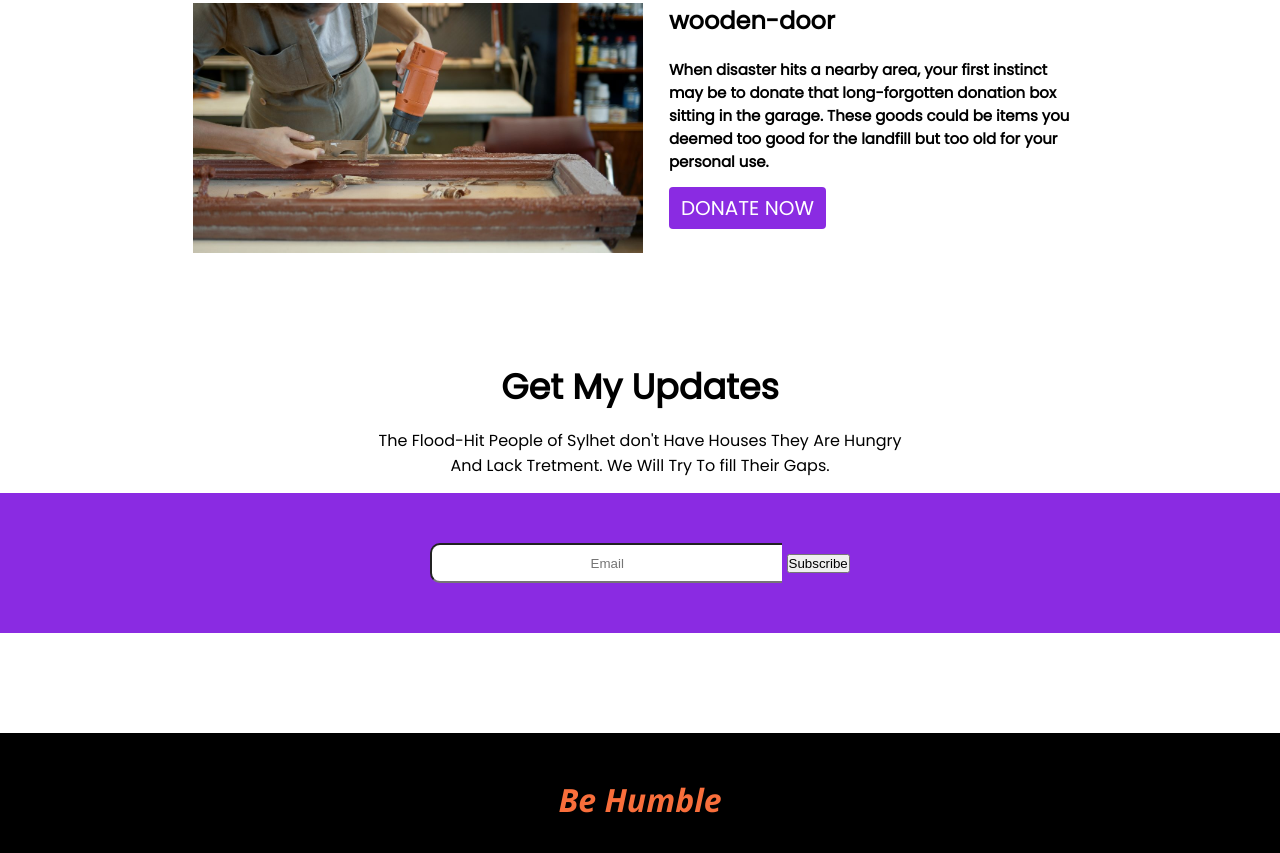
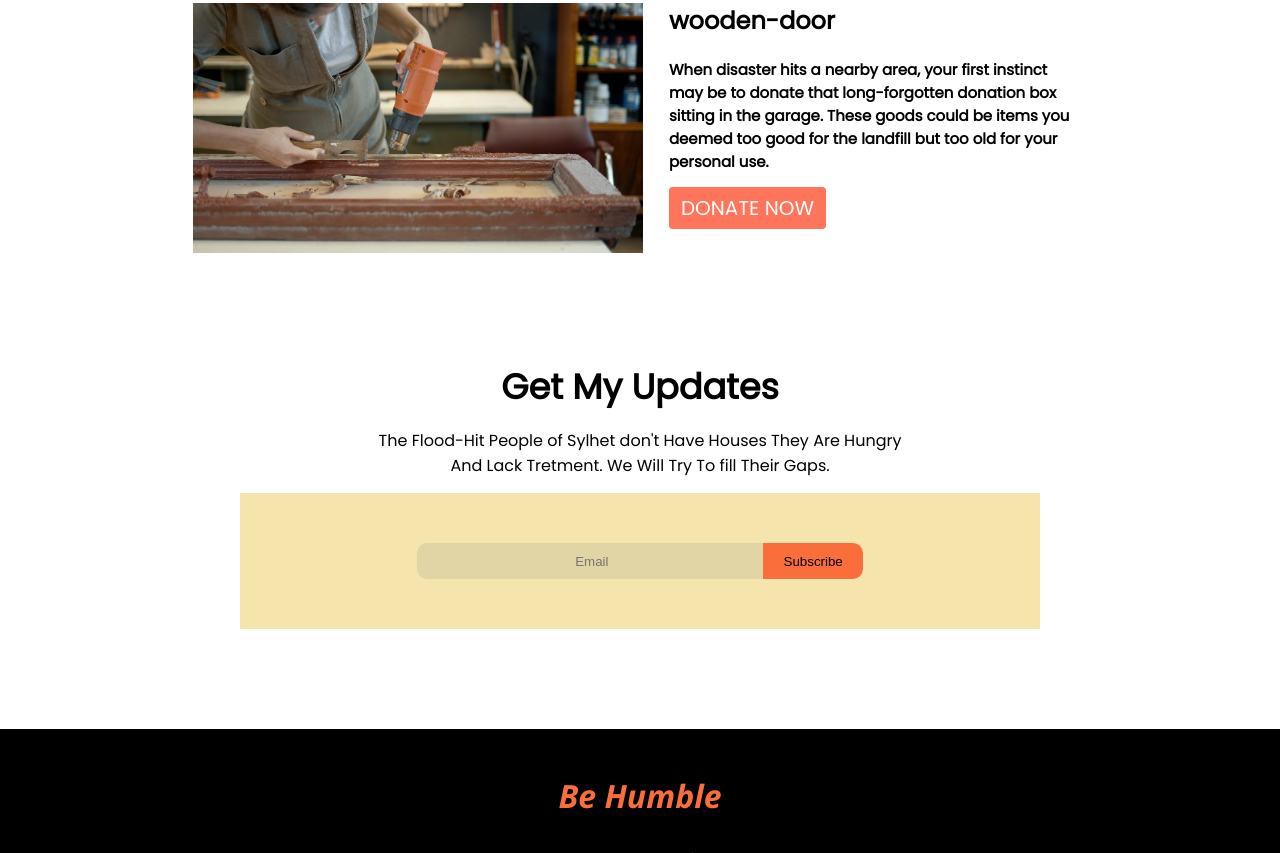
Before and after one commit to rkrasal32/portfolio-website, a plain HTML site: page index.html in a window 1280 px wide. Shown: the part 1778-2631 px from the top of the page. Drawn offline with Linux system fonts and the light colour scheme.

Commit message:
last commit

```diff
--- a/index.html
+++ b/index.html
@@ -102,12 +102,6 @@
              </div>
         </section>
 
-
-
-
-
-
-
         <section class="Fast-image">
             <div class="haf-width">
                 <div class="haf-width-des">
@@ -147,7 +141,7 @@
                     <div class="input2">
                         <form>
                             <input class="Email" type="text" name="" placeholder="Email">
-                            <input class="Subscribet" type="submit" value="Subscribe">
+                            <input class="Subscribe" type="submit" value="Subscribe">
                         </form>
                     </div>
                 </section>
--- a/style.css
+++ b/style.css
@@ -36,7 +36,7 @@ body{
     font-size: 20px;
     color: white;
     text-align: center;
-    background-color:blueviolet ;
+    background-color:rgba(255, 99, 71, 0.881) ;
     border-radius:  4px;
     padding: 7px 12px;
 }
@@ -182,8 +182,9 @@ margin-left: 10px;
 
 
 /* Inpur Email And Subscribe*/
-.input-section{
-    display: flex;
+.input-Section{
+    width: 800px;
+    margin: 0 auto;
     background-position: center;
     color: blanchedalmond;
 }
@@ -191,23 +192,25 @@ margin-left: 10px;
 .input2{
    text-align: center;
    position: relative;
-background-color: blueviolet;
+background-color: rgb(245, 229, 173);
 }
 
 .Email{
     height: 36px;
     width: 350px;
-    margin: 50px 0px;
-    border-right: 0px;
     border-radius: 10px 0px 0px 10px;
+    outline: none;
+    border: none;
+    background-color: rgba(128, 128, 128, 0.172);
 
 }
 
 .Subscribe{
-    height: 40px;
+    height: 36px;
     width: 100px;
-    margin-left: -5px;
-    border-left: 0px;
+    margin:50px 0px;
+    margin-left: -8px;
+    border: none;
     border-radius: 0px 10px 10px 0px;
     background-color: rgb(249, 110, 59);
 
```
